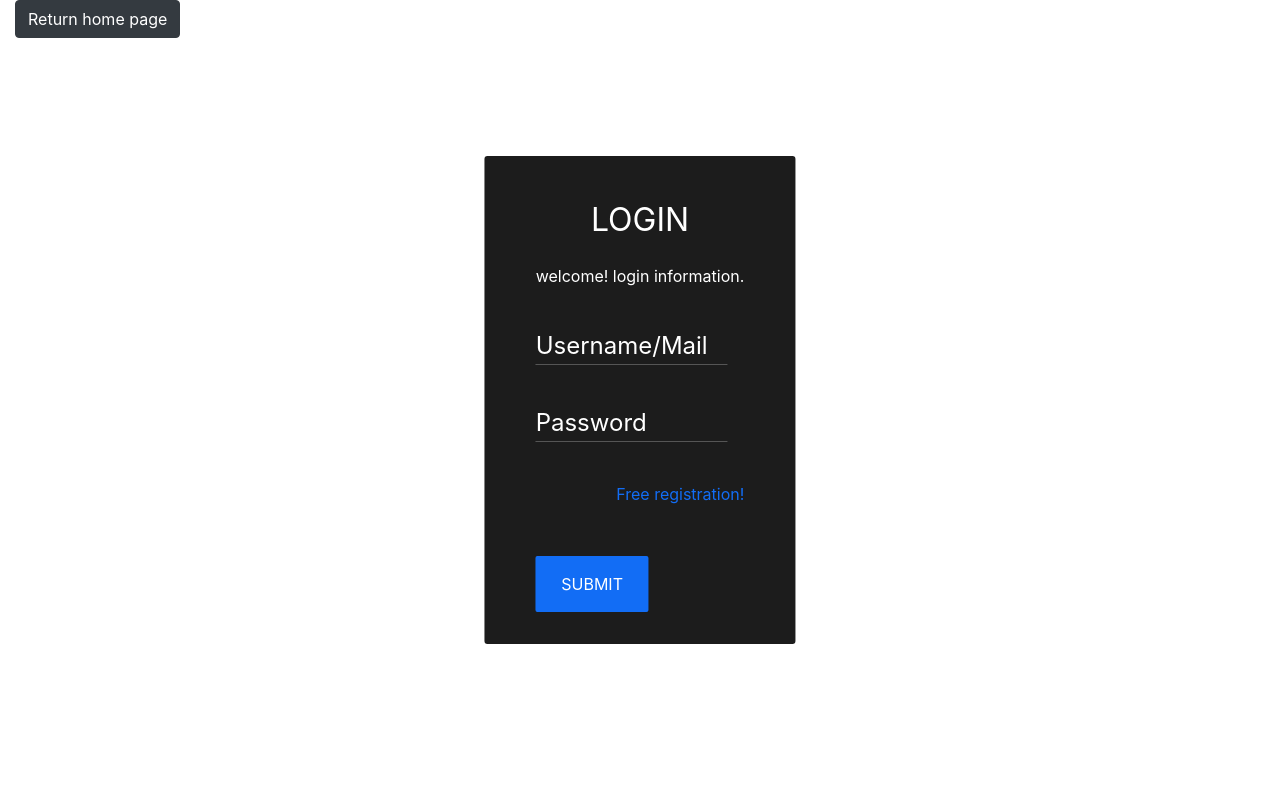
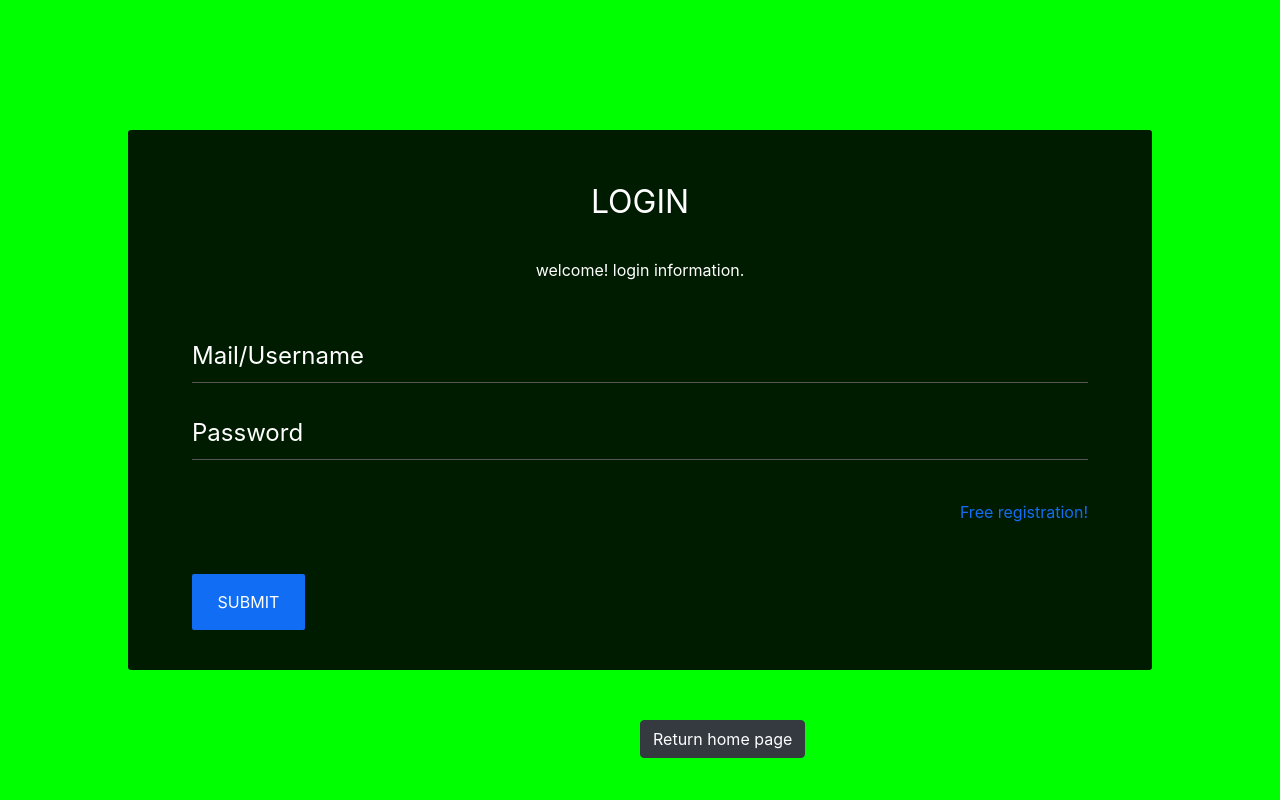
Before and after one commit to wilberpulido/Lista-de-tareas, a PHP site: page /view/login.html in a window 1280 px wide. Run offline with PHP 8.4, Linux system fonts and the light colour scheme.

Commit message:
Termine login, inicie formulario de registro

```diff
--- a/style/form.css
+++ b/style/form.css
@@ -1,40 +1,40 @@
 *{
     padding: 0px;
     margin: 0px;
-    box-sizing: 0px;
+    box-sizing: border-box;
+    top: 0;
+    left: 0;
+}
+main{
+    position: absolute;
+    width: 100vw;
+    height: 100%;
+    background-color: lime;
 }
 .formBox{
-    position:absolute;
+    position: absolute;
 	left:50%;
 	top:50%;
 	transform: translate(-50%,-50%);
     background-color: rgba(0, 0, 0, 0.89);
 	border-radius:3px;
-	padding:4vh 4vw;
+    padding:5vh 5vw;
+    width: 80vw;
 }
-.text-login{
+.text-login,
+.text-center-welcome{
 	color:#fff;
     font-size: 4vh;
-    margin: -4vh 0 60px 0;
+    margin: -4vh 0 8vh 0;
     display: block;
     text-align: center;
 }
-.link-login-register{
-    position: relative;
-    margin-top: 2vh;
+.text-center-welcome{
+    font-size: 2vh;
 }
-.text-center-welcome{
-	color:#fff;
-    font-size: 2vh;
-    margin: -40px 0 40px 0;
-    display: block;
-    text-align: center;
-}
-
 .link{
     color:rgb(18, 109, 245);
 }
-
 .login-title{
     margin-top: 5vh;
 }
@@ -42,21 +42,27 @@
 .input-container{
 	position:relative;
     margin-bottom:5vh;
-    width: 15vw;
+    width: 100%;
 }
 .input-container label{
 	position:absolute;
-	top:0px;
-	left:0px;
+	top:-1vh;
+	left:0;
 	font-size:3vh;
 	color:#fff;
     pointer-events: none;
 	transition: all 0.5s ease-in-out;
 }
+.btn-return-home{
+    position: absolute;
+    top: 90%;
+    left: 50%;
+}
+
 .input-container-register{
 position: relative;
 margin-bottom:5vh;
-width: 25vw;
+width: 100%;
 }
 .input-container-register label{
     color: white;
@@ -96,6 +102,10 @@ width: 25vw;
 	top:-4vh;
 	font-size:3vh;
 }
+.link-login-register{
+    position: relative;
+    margin-top: 2vh;
+}
 
 input:-webkit-autofill,
 input:-webkit-autofill:hover,
--- a/view/login.html
+++ b/view/login.html
@@ -10,6 +10,8 @@
 </head>
 <body>
     <div class="container-fluid">
+    <main>
+    <a class="btn btn-dark btn-return-home" href="../">Return home page</a>
     <div class="formBox">
         <form action="../controller/login.php" method="POST">
             <div class="login-title">
@@ -18,7 +20,7 @@
             </div>
             <div class="input-container">
                 <input name="username" type="text" required=""/>
-                <label>Username/Mail</label>
+                <label>Mail/Username</label>
             </div>
             <div class="input-container">
                 <input name="password" type="password" required/>
@@ -26,14 +28,13 @@
             </div>
             <div class="text-right">
                 <a class="link" href="./registration.html">
-                     Free registration!
+                    Free registration!
                 </a>
             </div>
             <button type="submit" class="btn-form">submit</button>
         </form>
     </div>
-        <a class="btn btn-dark" href="../">Return home page</a>
+    </main>
     </div>
-
 </body>
 </html>
--- a/view/registration.html
+++ b/view/registration.html
@@ -10,6 +10,8 @@
 </head>
 <body>
     <div class="container-fluid">
+    <main>
+    <a class="btn btn-dark btn-return-home" href="../">Return home page</a>
         <div class="formBox">
             <form action="../controller/registration.php" method="POST">
                 <div class="formFormat register-format">
@@ -44,12 +46,10 @@
             <div class="centalBox">
                 <button type="submit">submit</button>
             </div>
-        </div>
         </form>
     </div>
-    <a class="btn btn-dark" href="../">Return home page</a>
+</main>
 </div>
-
 
 </body>
 </html>
```
Also changed, not shown: style/style.css (+39 -27 lines), view/contact.php (+37 -33 lines). Lines whose indentation alone changed are shown as unchanged.
